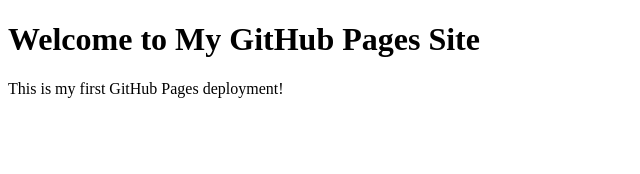
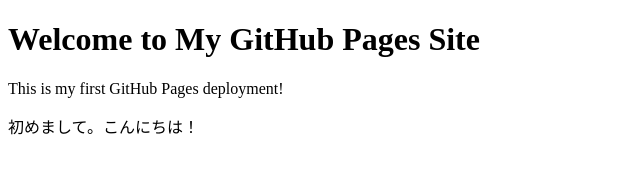
Before and after one commit to nownow224/my-first-web-app, a plain HTML site: page index.html in a window 1280 px wide. Shown: the whole page, without its empty margins (0-640 px from the left). Drawn offline with Linux system fonts and the light colour scheme.

Commit message:
Update index.html

```diff
--- a/index.html
+++ b/index.html
@@ -8,5 +8,6 @@
 <body>
     <h1>Welcome to My GitHub Pages Site</h1>
     <p>This is my first GitHub Pages deployment!</p>
+    <p>初めまして。こんにちは！</p>
 </body>
 </html>
```
